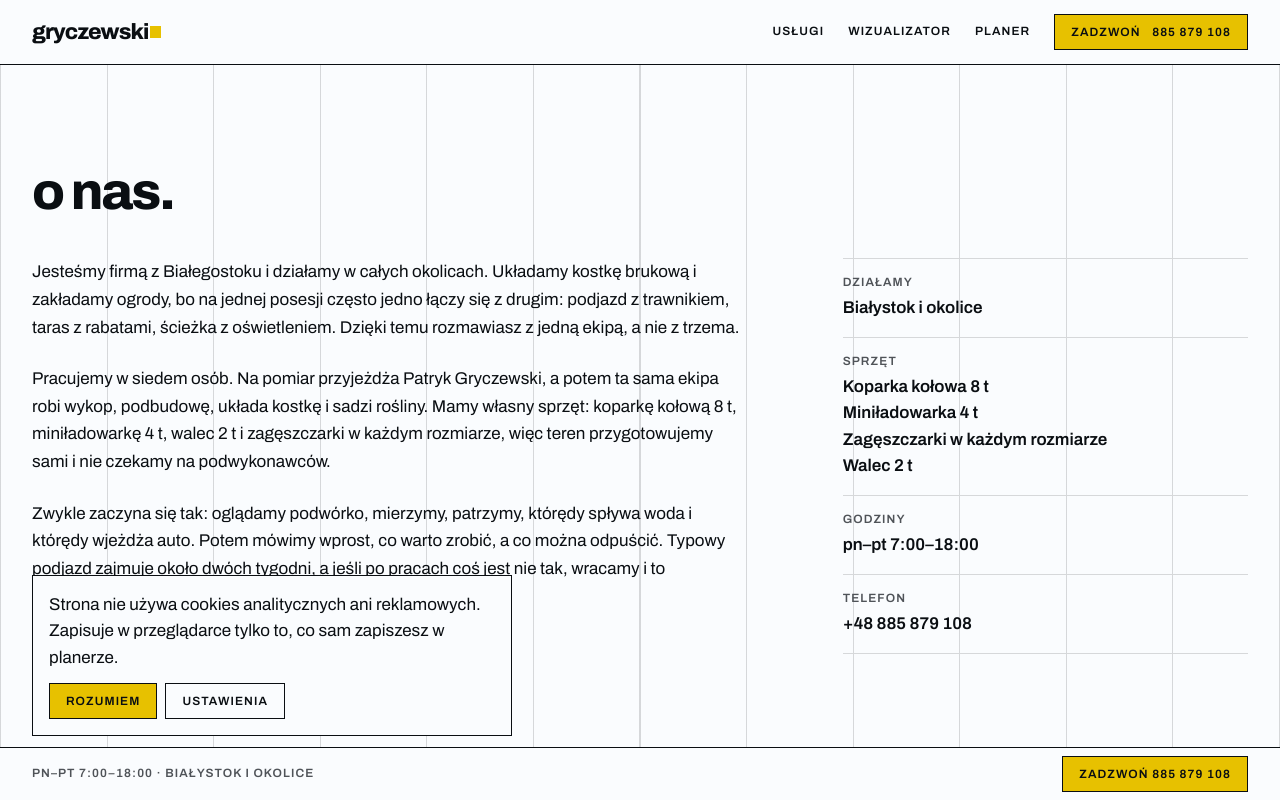
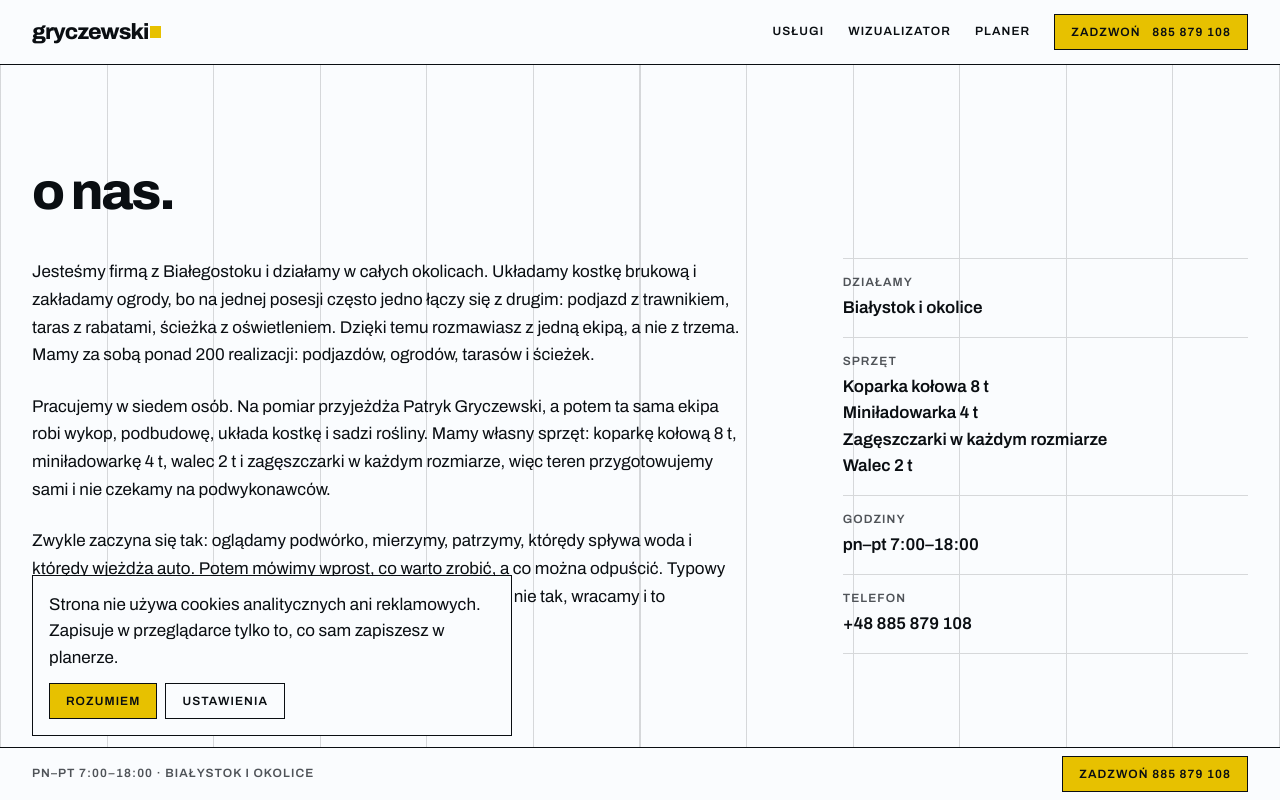
Before and after one commit to okiplon123-jpg/ogrody-planer, a Next.js app: page /o-nas in a window 1280 px wide. Shown: the top 800 px of the page. Built offline with nearby package versions, Linux system fonts and the light colour scheme.

Commit message:
O nas: ponad 200 realizacji
Co-Authored-By: Claude Sonnet 5.5 <noreply@anthropic.com>

```diff
--- a/app/(site)/o-nas/page.tsx
+++ b/app/(site)/o-nas/page.tsx
@@ -6,7 +6,7 @@ export default function Page() {
       <h1 className="h2">o nas.</h1>
       <div className="mt-10 grid grid-cols-6 gap-y-10 md:grid-cols-12">
         <article className="col-span-6 space-y-6 text-[var(--text-lg)] leading-relaxed md:col-span-7">
-          <p>Jesteśmy firmą z Białegostoku i działamy w całych okolicach. Układamy kostkę brukową i zakładamy ogrody, bo na jednej posesji często jedno łączy się z drugim: podjazd z trawnikiem, taras z rabatami, ścieżka z oświetleniem. Dzięki temu rozmawiasz z jedną ekipą, a nie z trzema.</p>
+          <p>Jesteśmy firmą z Białegostoku i działamy w całych okolicach. Układamy kostkę brukową i zakładamy ogrody, bo na jednej posesji często jedno łączy się z drugim: podjazd z trawnikiem, taras z rabatami, ścieżka z oświetleniem. Dzięki temu rozmawiasz z jedną ekipą, a nie z trzema. Mamy za sobą ponad 200 realizacji: podjazdów, ogrodów, tarasów i ścieżek.</p>
           <p>Pracujemy w siedem osób. Na pomiar przyjeżdża Patryk Gryczewski, a potem ta sama ekipa robi wykop, podbudowę, układa kostkę i sadzi rośliny. Mamy własny sprzęt: koparkę kołową 8 t, miniładowarkę 4 t, walec 2 t i zagęszczarki w każdym rozmiarze, więc teren przygotowujemy sami i nie czekamy na podwykonawców.</p>
           <p>Zwykle zaczyna się tak: oglądamy podwórko, mierzymy, patrzymy, którędy spływa woda i którędy wjeżdża auto. Potem mówimy wprost, co warto zrobić, a co można odpuścić. Typowy podjazd zajmuje około dwóch tygodni, a jeśli po pracach coś jest nie tak, wracamy i to poprawiamy.</p>
         </article>
```
